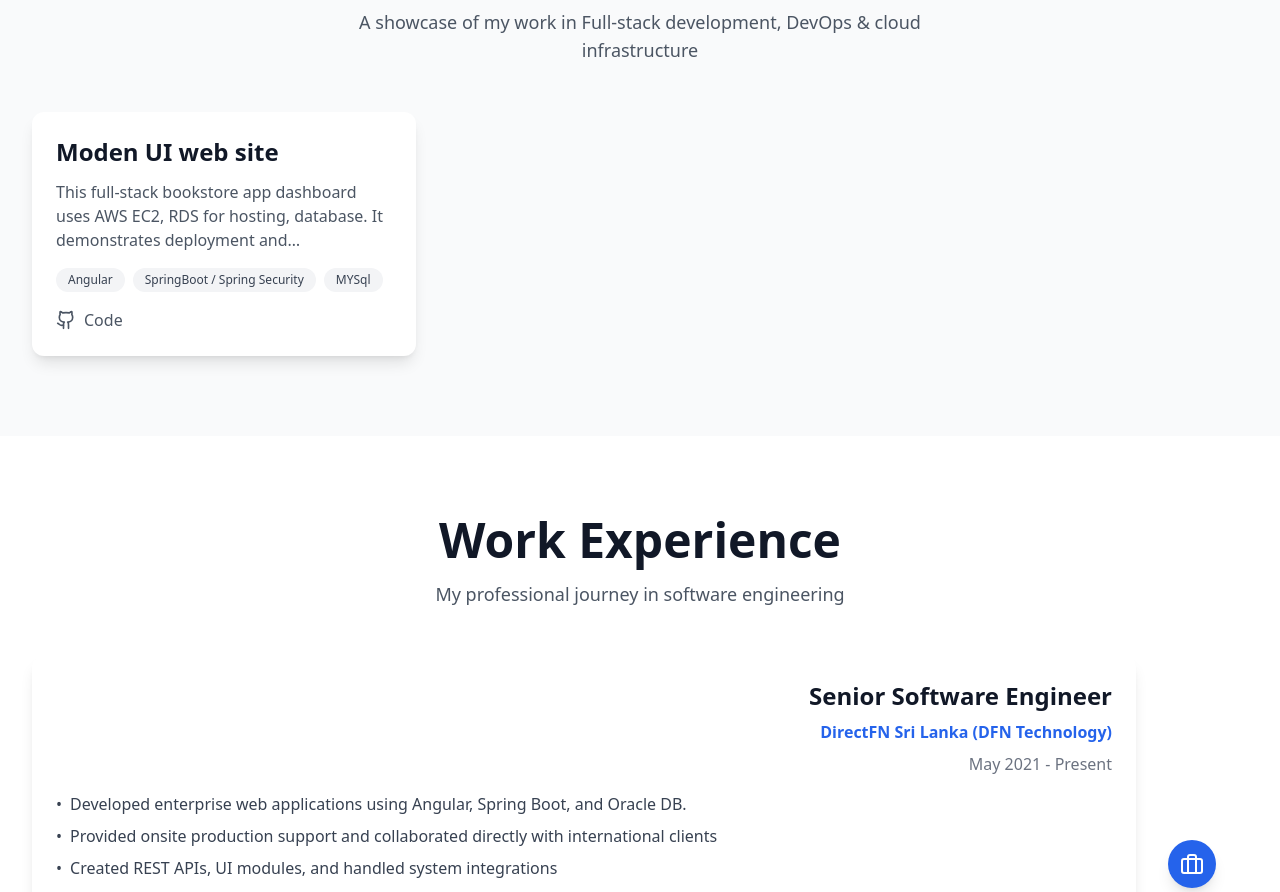
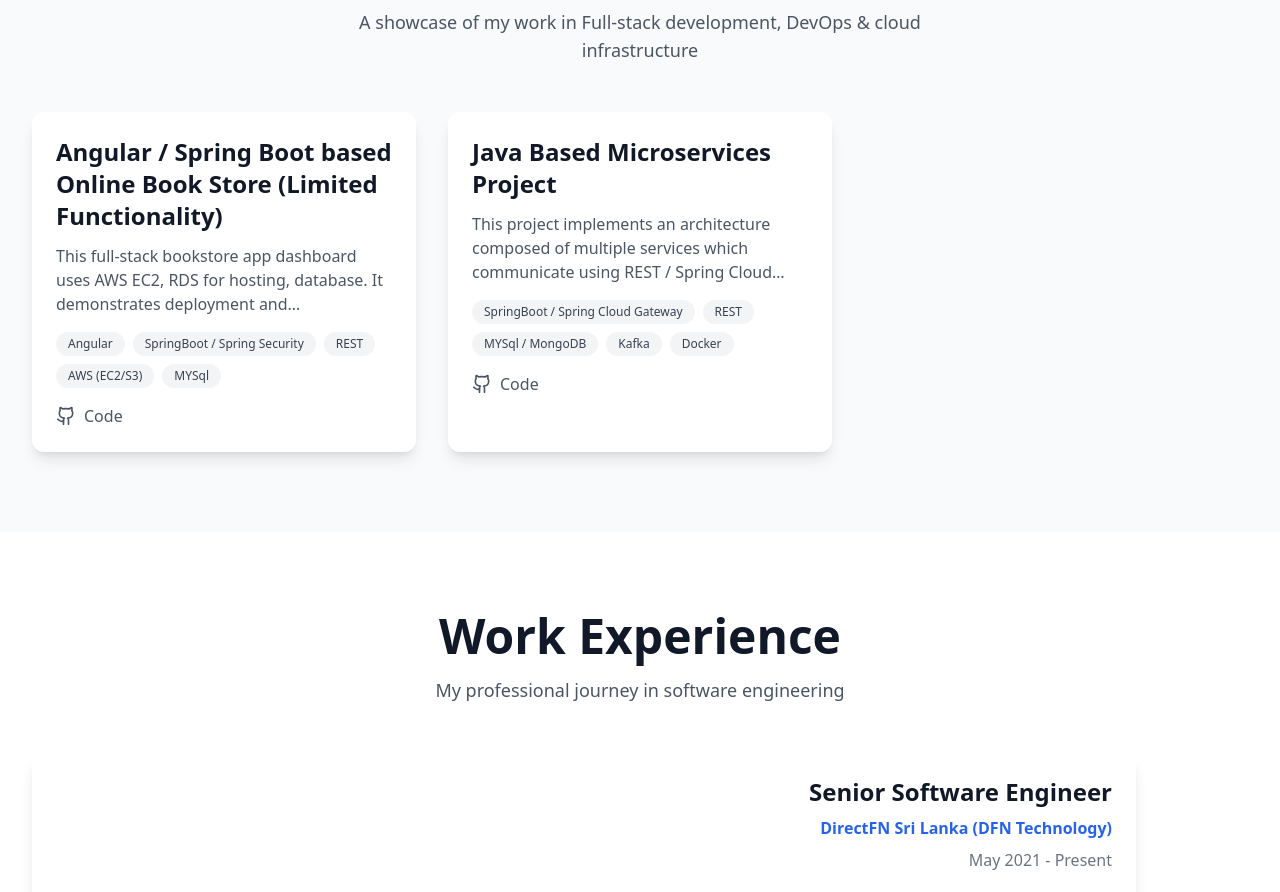
Before and after one commit to ChamithMendis/portfolio-cm, a React (Vite) app: page / in a window 1280 px wide. Shown: the part 2422-3314 px from the top of the page. Built offline with nearby package versions, Linux system fonts and the light colour scheme.

Commit message:
added new feature project

```diff
--- a/src/data/portfolioData.ts
+++ b/src/data/portfolioData.ts
@@ -38,11 +38,32 @@ export const skills = {
 export const projects = [
   {
     id: 1,
-    title: "Moden UI web site",
+    title:
+      "Angular / Spring Boot based Online Book Store (Limited Functionality)",
     description: `This full-stack bookstore app dashboard uses AWS EC2, RDS for hosting, database.
                   It demonstrates deployment and configuration of a production-ready cloud-native system.`,
-    techStack: ["Angular", "SpringBoot / Spring Security", "MYSql"],
+    techStack: [
+      "Angular",
+      "SpringBoot / Spring Security",
+      "REST",
+      "AWS (EC2/S3)",
+      "MYSql",
+    ],
     github: "https://github.com/ChamithMendis/online-bookstore",
+    demo: "#",
+  },
+  {
+    id: 2,
+    title: "Java Based Microservices Project",
+    description: `This project implements an architecture composed of multiple services which communicate using REST / Spring Cloud stack.`,
+    techStack: [
+      "SpringBoot / Spring Cloud Gateway",
+      "REST",
+      "MYSql / MongoDB",
+      "Kafka",
+      "Docker",
+    ],
+    github: "https://github.com/ChamithMendis/microservices-project",
     demo: "#",
   },
   // {
```
